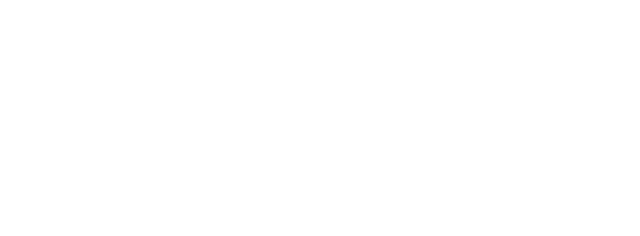
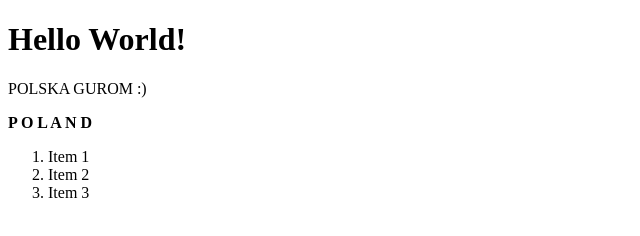
Before and after one commit to DanCior/git_test, a plain HTML site: page html-boilerplate/index.html in a window 1280 px wide. Shown: the whole page, without its empty margins (0-640 px from the left). Drawn offline with Linux system fonts and the light colour scheme.

Commit message:
Tags practice

```diff
--- a/html-boilerplate/index.html
+++ b/html-boilerplate/index.html
@@ -5,6 +5,16 @@
         <title>My First Webpage</title>
     </head>
 
+<!-- what a cool comment that the browser can't see -->
+
     <body>
+        <h1>Hello World!</h1>
+        <p>POLSKA GUROM :)</p>
+        <strong>P O L A N D</strong>
+    <ol>
+        <li>Item 1</li>
+        <li>Item 2</li>
+        <li>Item 3</li>
+    </ol>
     </body>
 </html>
```
